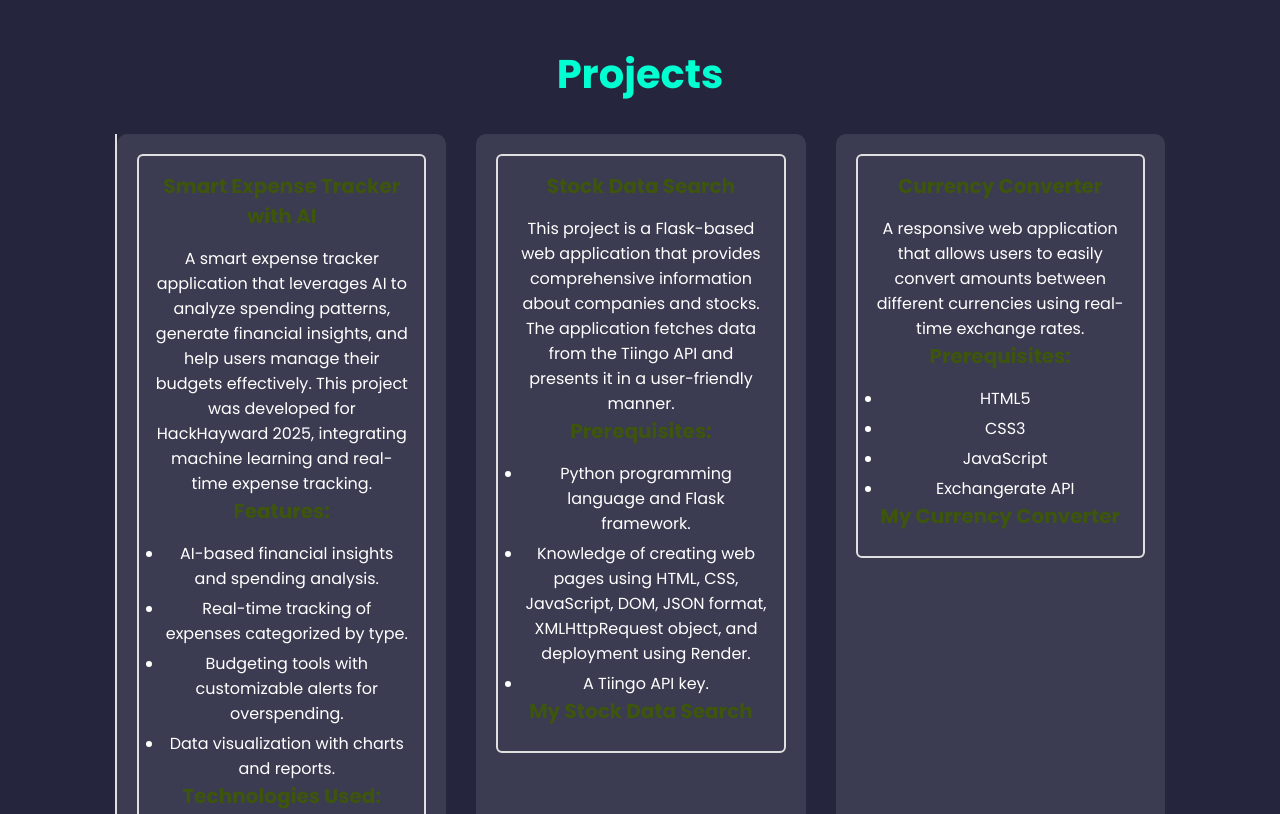
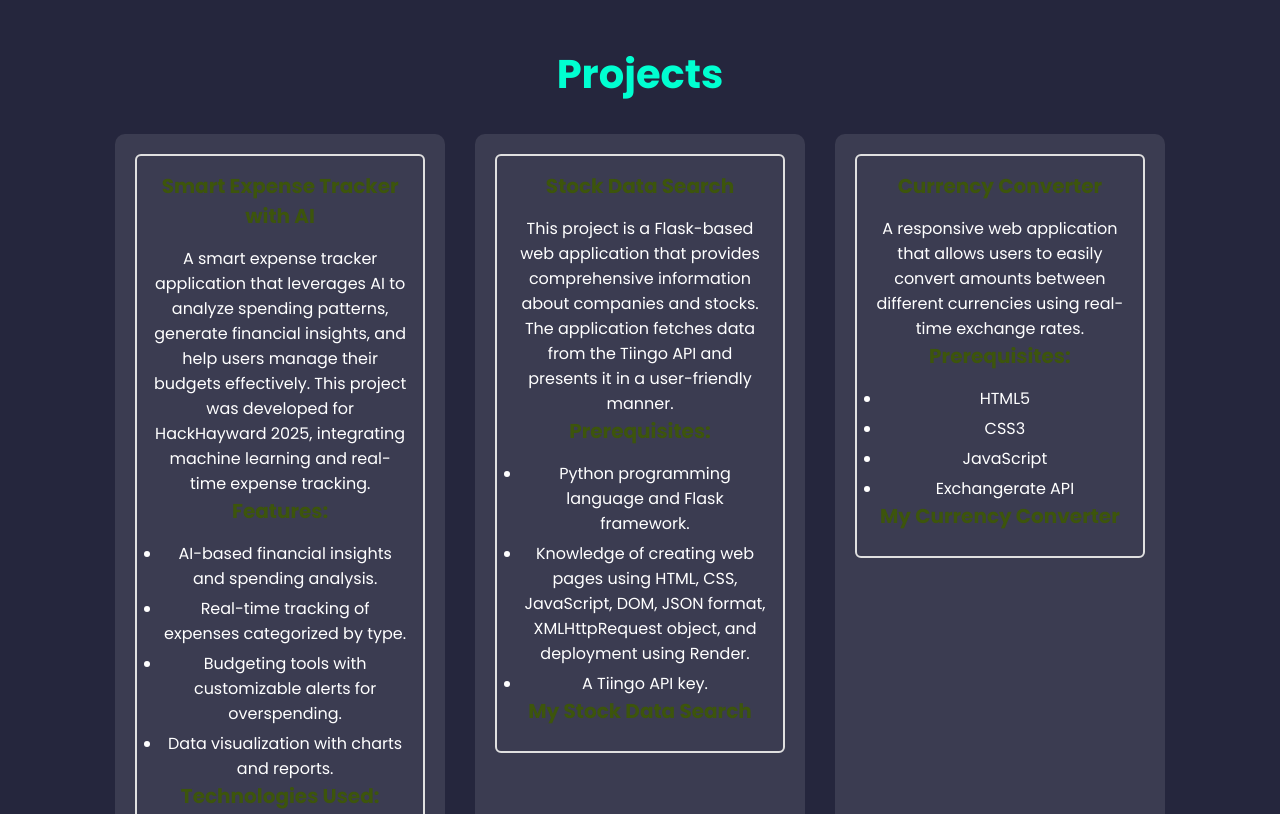
Before and after one commit to ChlioP/chliop.github.io, a plain HTML site: page index.html in a window 1280 px wide. Shown: the part 2900-3714 px from the top of the page. Drawn offline with nearby package versions, Linux system fonts and the light colour scheme; some packages are replaced by stand-ins of ours; a script that the page names is missing; a web font is replaced by a local one.

Commit message:
Update portfolio.css

```diff
--- a/portfolio.css
+++ b/portfolio.css
@@ -479,18 +479,14 @@ span {
     margin-left: 1rem;
 }
 
-/* .projects .project-row {
+.projects .project-row {
     display: flex;
     flex-wrap: wrap;
     gap: 5rem;
-} */
+}
 
 .projects-row .projects-column {
     flex: 1 1 40rem;
-}
-
-.projects-column .projects-box {
-    border-left: .2rem solid var(--text-color);
 }
 
 .projects-box {
```
